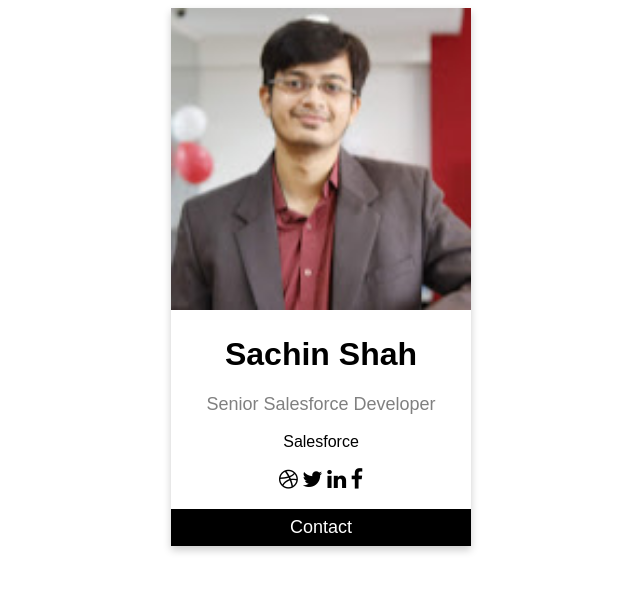
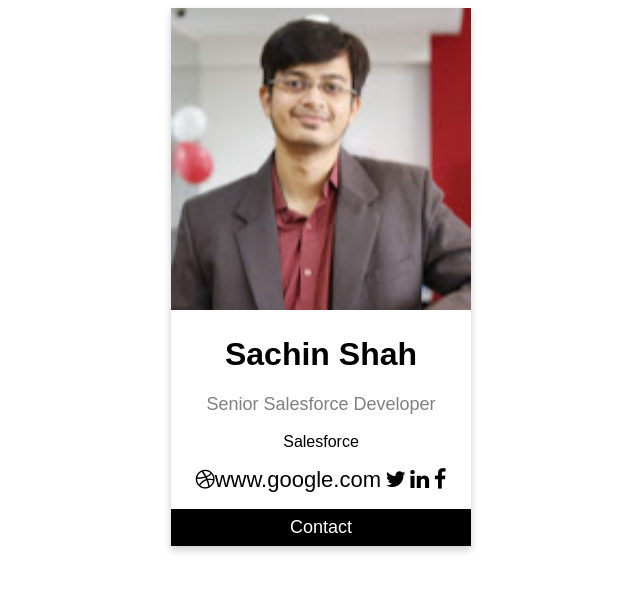
Before and after one commit to Sachin210894/sachinshah.github.io, a plain HTML site: page index.html in a window 1280 px wide. Shown: the whole page, without its empty margins (319-959 px from the left). Drawn offline with Linux system fonts and the light colour scheme.

Commit message:
url updates

```diff
--- a/index.html
+++ b/index.html
@@ -49,7 +49,7 @@
   <h1>Sachin Shah</h1>
   <p class="title">Senior Salesforce Developer</p>
   <p>Salesforce</p>
-  <a href="#"><i class="fa fa-dribbble"></i></a>
+  <a href="#"><i class="fa fa-dribbble"></i>www.google.com</a>
   <a href="#"><i class="fa fa-twitter"></i></a>
   <a href="#"><i class="fa fa-linkedin"></i></a>
   <a href="#"><i class="fa fa-facebook"></i></a>
```
